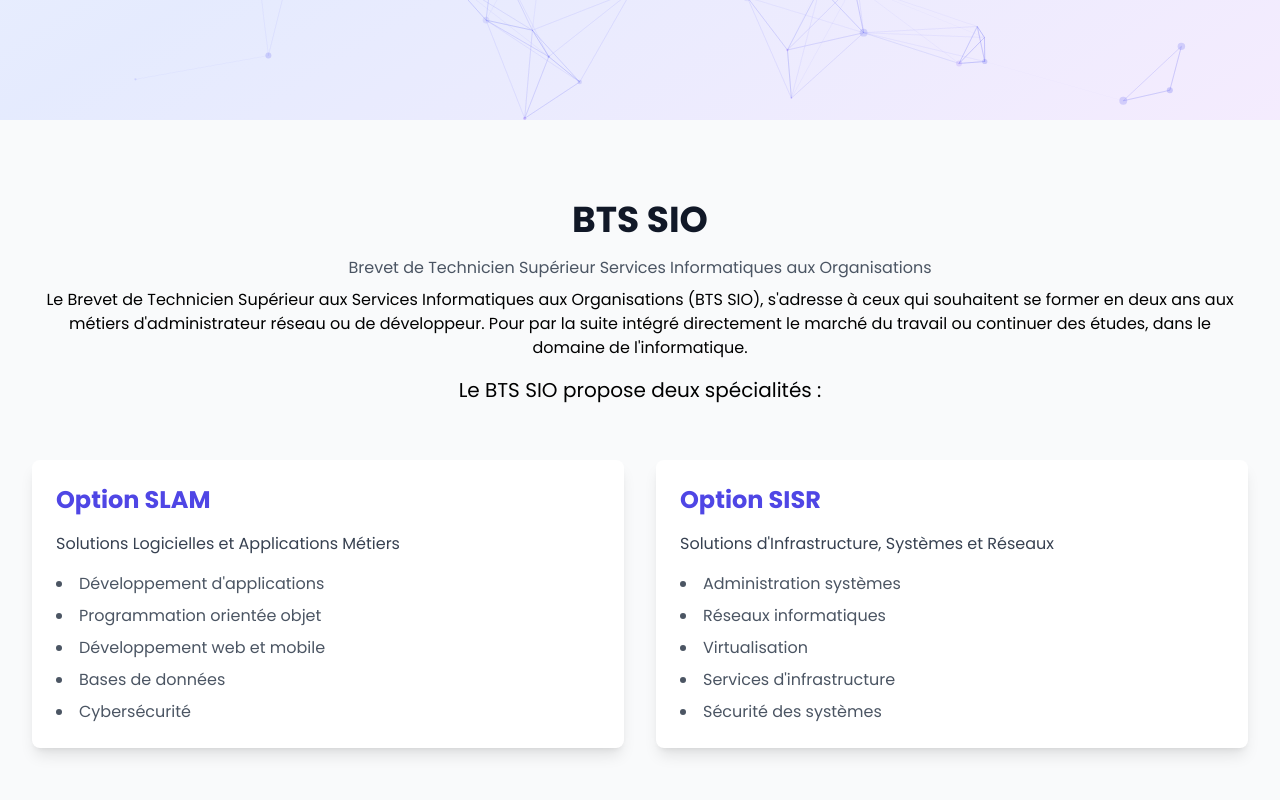
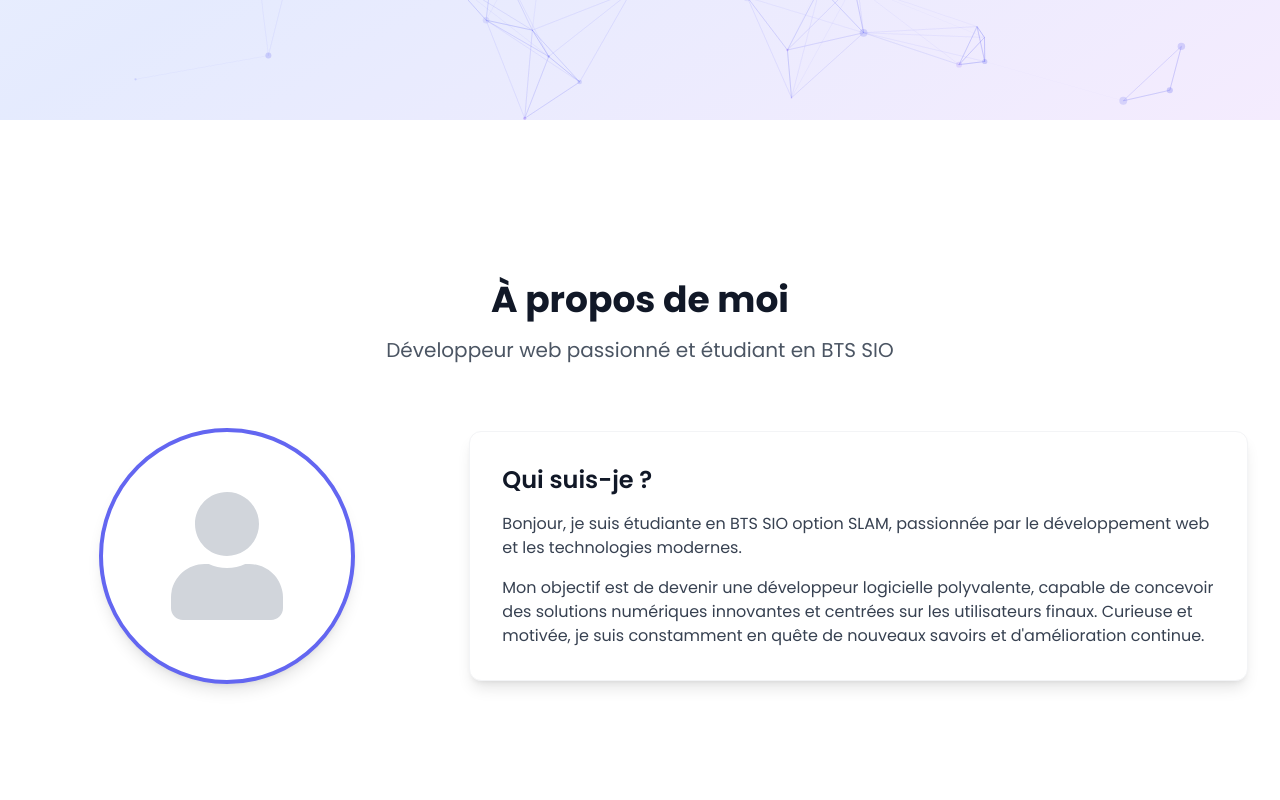
Before and after one commit to perviin/perviin.github.io, a React (Vite) app: page / in a window 1280 px wide. Shown: the part 680-1480 px from the top of the page. Built offline with nearby package versions, Linux system fonts and the light colour scheme; no server answers.

Commit message:
added certifs & projets & me

```diff
--- a/src/App.tsx
+++ b/src/App.tsx
@@ -1,5 +1,6 @@
 import Navbar from './components/Navbar';
 import Hero from './components/Hero';
+import Me from './components/Me';
 import About from './components/About';
 import Skills from './components/Skills';
 import Projects from './components/Projects';
@@ -17,6 +18,10 @@ function App() {
       <main>
         <section id="home">
           <Hero />
+        </section>
+
+        <section id="me" className="py-20 bg-white dark:bg-gray-800">
+          <Me />
         </section>
 
         <section id="about" className="py-20">
--- a/src/components/Certifications.tsx
+++ b/src/components/Certifications.tsx
@@ -34,6 +34,37 @@ export default function Certifications() {
       description: "La certification English for IT 1 de Cisco améliore les compétences en anglais pour mieux comprendre le vocabulaire et les termes techniques de l'informatique.",
       image: "https://translatorswithoutborders.org/wp-content/uploads/2021/12/Cisco-logo.png",
       certificatLien: "/certifs/english_for_it.pdf"
+    },
+    {
+      titre: "Intro. à la Cyber",
+      organisme: "Cisco",
+      date: "2024",
+      description: "La certification Introcution à cybersécurité de Cisco permet une introduction en douceur des différents concepts liés à la cybersécurité ainsi qu'aux enjeux de celle-ci.",
+      image: "https://translatorswithoutborders.org/wp-content/uploads/2021/12/Cisco-logo.png",
+      certificatLien: "/certifs/pervinEREN_IntroductionCyber.PNG"
+    },
+    {
+      titre: "Découverte de Linux",
+      organisme: "Cisco",
+      date: "2024",
+      description: "La certification Découverte de Linux de Cisco permet un apprentissage des bases du système d'exploitation de Linux, permettant une utilisation complète de cet OS.",
+      image: "https://translatorswithoutborders.org/wp-content/uploads/2021/12/Cisco-logo.png",
+      certificatLien: "/certifs/pervinEren_decouverteLinux.PNG"
+    },
+    {
+      titre: "Networking Essentials",
+      organisme: "Cisco",
+      date: "2024",
+      description: "La certification Networking Essentials de Cisco permet de comprendre les bases du Networking en assurant que ces bases puissent-être utilisé dans un contexte professionel.",
+      image: "https://translatorswithoutborders.org/wp-content/uploads/2021/12/Cisco-logo.png",
+      certificatLien: "/certifs/pervinEren_networkingEssentials.PNG"
+    },
+    {
+      titre: "JavaScript Algorithms and Data Structures (EN COURS)",
+      organisme: "freeCodeCamp",
+      date: "2025",
+      description: "La certification JavaScript Algorithms and Data Structures de freeCodeCamp permet d'assimiler les bases de JavaScript tout en les approfondissant dans la même certification.",
+      image: "https://design-style-guide.freecodecamp.org/img/fcc_secondary_small.svg",
     },
   ];
 
--- /dev/null
+++ b/src/components/Me.tsx
@@ -0,0 +1,56 @@
+import { motion } from 'framer-motion';
+import { FaUser } from 'react-icons/fa';
+
+export default function About() {
+  return (
+    <div className="max-w-7xl mx-auto px-4 sm:px-6 lg:px-8 py-20">
+      <motion.div
+        initial={{ opacity: 0, y: 20 }}
+        whileInView={{ opacity: 1, y: 0 }}
+        transition={{ duration: 0.8 }}
+        viewport={{ once: true }}
+        className="text-center mb-16"
+      >
+        <h2 className="text-4xl font-bold text-gray-900 dark:text-white mb-4">À propos de moi</h2>
+        <p className="text-xl text-gray-600 dark:text-gray-300">Développeur web passionné et étudiant en BTS SIO</p>
+      </motion.div>
+
+      <div className="flex flex-col md:flex-row items-center gap-12">
+        {/* Photo de profil circulaire */}
+        <motion.div
+          initial={{ opacity: 0, x: -50 }}
+          whileInView={{ opacity: 1, x: 0 }}
+          transition={{ duration: 0.5, delay: 0.2 }}
+          viewport={{ once: true }}
+          className="md:w-1/3 flex justify-center"
+        >
+          <div className="w-64 h-64 rounded-full bg-white dark:bg-gray-800 overflow-hidden border-4 border-indigo-500 shadow-lg flex items-center justify-center">
+            {/* Placeholder pour la photo - à remplacer par votre image */}
+            <FaUser className="w-32 h-32 text-gray-300 dark:text-gray-600" />
+          </div>
+        </motion.div>
+
+        {/* Description à droite */}
+        <motion.div
+          initial={{ opacity: 0, x: 50 }}
+          whileInView={{ opacity: 1, x: 0 }}
+          transition={{ duration: 0.5, delay: 0.4 }}
+          viewport={{ once: true }}
+          className="md:w-2/3"
+        >
+          <div className="bg-white dark:bg-gray-800 p-8 rounded-xl shadow-lg border border-gray-100 dark:border-gray-700">
+            <h3 className="text-2xl font-semibold mb-4 text-gray-900 dark:text-white">Qui suis-je ?</h3>
+            <p className="text-gray-700 dark:text-gray-300 mb-4">
+                Bonjour, je suis étudiante en BTS SIO option SLAM, passionnée par le développement web et les technologies modernes.
+            </p>
+            <p className="text-gray-700 dark:text-gray-300">
+                Mon objectif est de devenir une développeur logicielle polyvalente, capable de concevoir des solutions numériques
+                innovantes et centrées sur les utilisateurs finaux. Curieuse et motivée, je suis constamment en quête de nouveaux savoirs
+                et d'amélioration continue.
+            </p>
+          </div>
+        </motion.div>
+      </div>
+    </div>
+  );
+}
--- a/src/components/Navbar.tsx
+++ b/src/components/Navbar.tsx
@@ -41,7 +41,7 @@ export default function Navbar() {
       const progress = (window.scrollY / totalHeight) * 100;
       setScrollProgress(progress);
 
-      const sections = ['home', 'about', 'skills', 'projects', 'stage', 'certif', 'veille', 'contact'];
+      const sections = ['home', 'me', 'about', 'skills', 'projects', 'stage', 'certif', 'veille', 'contact'];
       for (const section of sections.reverse()) {
         const element = document.getElementById(section);
         if (element && window.scrollY >= element.offsetTop - 100) {
@@ -66,6 +66,7 @@ export default function Navbar() {
 
   const links = [
     { href: "#home", text: "Accueil" },
+    { href: "#me", text: "À propos" },
     { href: "#about", text: "BTS SIO" },
     { href: "#skills", text: "Compétences" },
     { href: "#projects", text: "Projets" },
@@ -77,29 +78,29 @@ export default function Navbar() {
 
   return (
     <nav className="fixed w-full h-20 bg-white/80 dark:bg-gray-900/80 backdrop-blur-sm shadow-lg z-50">
-      <div className="absolute top-0 left-0 h-1 bg-gradient-to-r from-violet-500 via-fuchsia-500 to-pink-500" style={{ width: `${scrollProgress}%` }}></div>
+      <div className="absolute top-0 left-0 h-1 bg-gradient-to-r from-pink-300 via-purple-300 to-indigo-400" style={{ width: `${scrollProgress}%` }}></div>
 
       <div className="max-w-7xl mx-auto px-4 h-full">
         <div className="flex justify-between items-center h-full">
           <div className="flex-shrink-0 flex items-center">
-            <a href="#home" className="text-2xl font-bold text-indigo-600 dark:text-indigo-400">Pervin</a>
+            <a href="#home" className="text-2xl font-bold text-indigo-400 dark:text-indigo-400">Pervin</a>
           </div>
 
-          <div className="hidden md:flex items-center space-x-2">
+          <div className="hidden md:flex items-center space-x-0">
             {links.map((link) => (
               <motion.a
                 key={link.href}
                 href={link.href}
                 className={`relative px-4 py-2 text-base font-medium transition-all duration-300
                   ${activeSection === link.href.substring(1)
-                    ? 'text-indigo-600 dark:text-indigo-400'
-                    : 'text-gray-700 dark:text-gray-300 hover:text-indigo-600 dark:hover:text-indigo-400'
+                    ? 'text-Z dark:text-indigo-400'
+                    : 'text-gray-700 dark:text-gray-300 hover:text-pink-300 dark:hover:text-pink-300'
                   }`}
                 whileHover={{ scale: 1.05 }}
               >
                 {link.text}
                 <motion.div
-                  className="absolute bottom-0 left-0 w-full h-0.5 bg-gradient-to-r from-violet-500 to-fuchsia-500"
+                  className="absolute bottom-0 left-0 w-full h-0.5 bg-gradient-to-r from-pink-300 via-purple-300 to-indigo-400"
                   initial={false}
                   animate={{
                     scaleX: activeSection === link.href.substring(1) ? 1 : 0,
--- a/src/components/ParticlesBackground.tsx
+++ b/src/components/ParticlesBackground.tsx
@@ -95,7 +95,7 @@ export default function ParticlesBackground() {
               size: 6,
               duration: 2,
               opacity: 0.8,
-              speed: 3
+              speed: 1
             },
             push: {
               quantity: 4
--- a/src/components/Projects.tsx
+++ b/src/components/Projects.tsx
@@ -46,12 +46,59 @@ export default function Projects() {
     },
     {
       title: "Chrome Dinosaure",
-      objectif: "Utilisation de Java Swing",
+      objectif: "Première utilisation de Java Swing",
       description: "Le jeu du dinosaure de Chrome",
       technologies: ["Java", "Swing"],
       time: "Temps de réalisation: 1h",
       image: "/chrom-dino.png",
       githubLink: "https://github.com/perviin/ChromDino-JAVA",
+    },
+    {
+      title: "Programme de Banque",
+      objectif: "Apprendre les bases de python dans un cadre professionnel",
+      description: "Programme de gestion de finance personnel python",
+      technologies: ["Python"],
+      time: "Temps de réalisation: 30 mins",
+      image: "/prog_pyth.png",
+      githubLink: "https://github.com/perviin/ProgrammeBanque_Python",
+    },
+    {
+      title: "WhacAMole",
+      objectif: "Pour approfondir Java Swing",
+      description: "Jeu où il faut taper sur mes taupes afin de gagner des points et si",
+      technologies: ["Java", "Swing"],
+      time: "Temps de réalisation: 1h",
+      image: "/whac.png",
+      githubLink: "https://github.com/perviin/WhacAMole-JAVA>",
+    },
+    {
+      title: "Clone de Spotify",
+      objectif: "Création d'une UX/UI basé sur une plateforme existante",
+      description: "Plateforme recréant le visuel de spotify",
+      technologies: ["Vue.js"],
+      time: "Temps de réalisation: 1h30",
+      image: "/spotify.png",
+      githubLink: "https://github.com/perviin/Spotify-clone-VUE",
+      liveLink: "https://perviin-spotify.netlify.app/"
+    },
+    {
+      title: "Pokedex en JS",
+      objectif: "Création d'un pokédex basé sur le jeu pokémon rouge, bleu et jaune",
+      description: "Pokédex virtuel",
+      technologies: ["JavaScript ES6+"],
+      time: "Temps de réalisation: 1h30",
+      image: "/pokedex.png",
+      githubLink: "https://github.com/perviin/Pokedex-JS",
+      liveLink: "https://perviin-pokedex.netlify.app/"
+    },
+    {
+      title: "Evently",
+      objectif: "Utilisation de Laravel",
+      description: "Plateforme de création et de répertorisation d'évènements à destination d'un public cible",
+      technologies: ["Laravel", "Node.js"],
+      time: "Temps de réalisation: En cours",
+      image: "/evently.png",
+      githubLink: "https://github.com/perviin/Gestion-events-LARAVEL",
     },
   ];
 
--- a/src/components/VeilleInfo.tsx
+++ b/src/components/VeilleInfo.tsx
@@ -24,7 +24,7 @@ export default function VeilleInfo() {
         const response = await axios.get(
           'https://newsdata.io/api/1/news', {
             params: {
-              q: 'IA recrutement',
+              q: 'IA',
               language: 'fr',
               apiKey: apiKey,
             }
@@ -61,7 +61,13 @@ export default function VeilleInfo() {
           <h2 className="text-4xl font-bold text-gray-900 dark:text-white mb-4">Veille Informatique</h2>
           <div className="max-w-3xl mx-auto">
             <p className="text-xl text-gray-600 dark:text-gray-300">
-              L'IA dans le monde: bonus ou malus ?
+              L'IA dans la vie quotidienne: bonus ou malus ?
+            </p>
+            <p className="text-md text-gray-600 dark:text-gray-400 mt-2">
+              <strong>Qu'est-ce qu'une "Veille Informatique" ?</strong> Une veille informatique consiste à surveiller de manière continue les évolutions technologiques, les tendances du marché, et les innovations dans le domaine de l'informatique. Elle permet de se tenir informé des dernières avancées, de comprendre les enjeux actuels et futurs, et d’anticiper les évolutions qui pourraient impacter notre travail, nos projets ou la société en général. La veille est un outil indispensable pour tout professionnel du secteur technologique, car elle aide à prendre des décisions éclairées et à s'adapter rapidement aux changements.
+            </p>
+            <p className="text-md text-gray-600 dark:text-gray-400 mt-2">
+              <strong>Pourquoi ce thème si large ?</strong>  L'intelligence artificielle est aujourd'hui au cœur de nombreuses évolutions technologiques et sociales. Dans un monde où l'IA devient presque indispensable pour certaines personnes, une question se pose : cette dépendance pourrait-elle nuire à l'autonomie et à notre capacité à réfléchir par nous-mêmes ? Les avantages sont nombreux, mais à quel prix ? Que se passerait-il si l'IA cessait d'exister ou devenait obsolète ? Cette réflexion m'intéresse particulièrement, car elle interroge l'avenir et la manière dont nous intégrons les technologies dans notre vie, notamment dans la quête de sens et d'équilibre dans un monde toujours plus automatisé.
             </p>
           </div>
         </motion.div>
```
Lines whose indentation alone changed are shown as unchanged.
